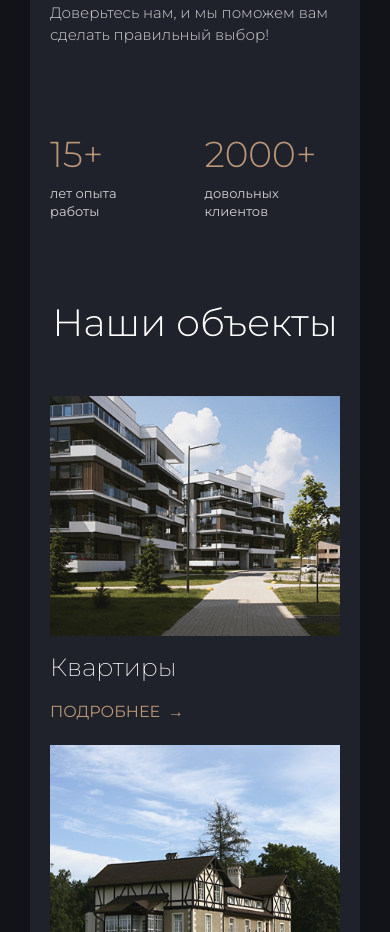
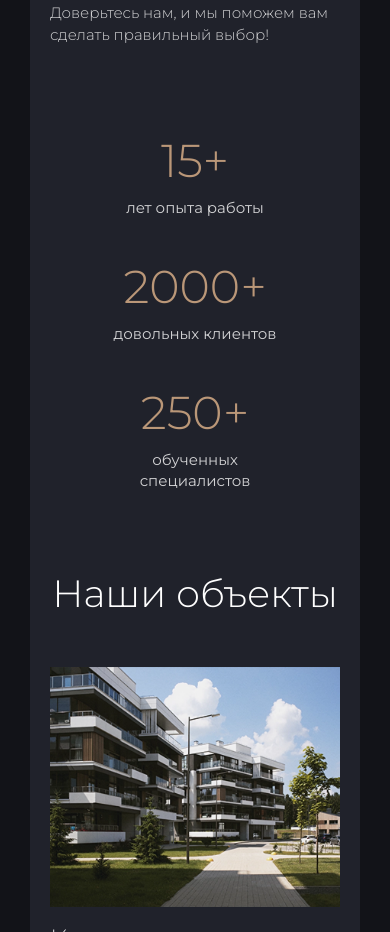
Before and after one commit to Max-Semian/realty_app, a Next.js app: page /realty_app/ in a window 390 px wide. Shown: the part 1082-2014 px from the top of the page. Built offline with nearby package versions, Linux system fonts and the light colour scheme.

Commit message:
numbers edits

```diff
--- a/src/components/AboutAgencySection/AboutAgencySection.module.css
+++ b/src/components/AboutAgencySection/AboutAgencySection.module.css
@@ -137,6 +137,7 @@
 
   .mobileLearnMore {
     display: flex; /* Show on mobile */
+
     align-items: center;
     color: white;
     text-decoration: none;
@@ -153,17 +154,21 @@
   .stats {
     width: 100%;
     gap: 40px;
+    flex-direction: column;
+    align-items: center;
   }
 
-  .statItem:last-child {
-    display: none; /* Hide the third stat on mobile */
+  .statItem  {
+    align-items: center;
   }
 
   .statNumber {
-    font-size: 36px;
+    font-size: 46px;
+    align-items: center;
   }
 
   .statText {
-    font-size: 13px;
+    font-size: 15px;
+    text-align: center ;
   }
 }
```
